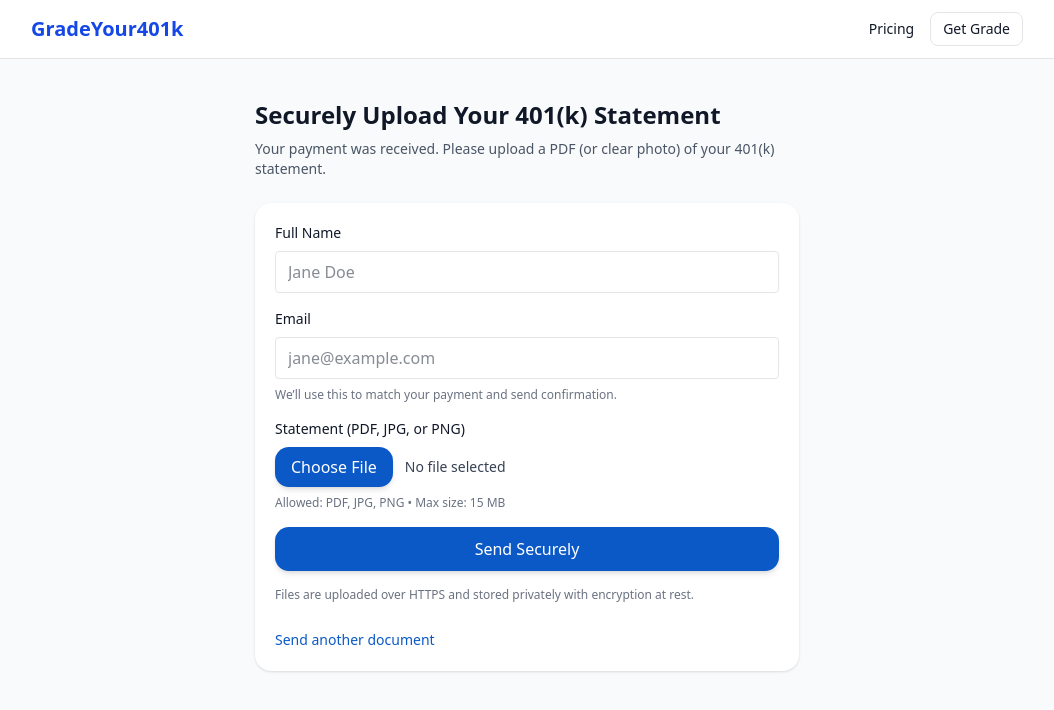
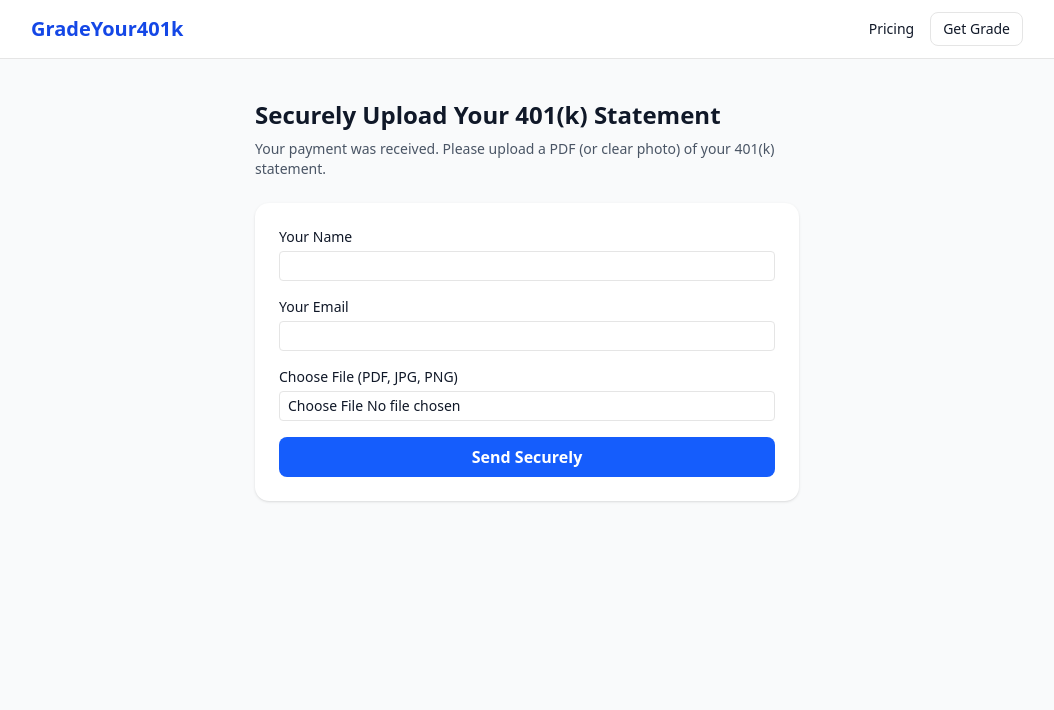
Before and after one commit to rremling/gradeyour401k, a Next.js app: page /upload in a window 1280 px wide. Shown: the top 710 px of the page, without its empty margins (113-1167 px from the left). Built offline with nearby package versions, Linux system fonts and the light colour scheme.

Commit message:
Update upload-client.tsx

```diff
--- a/src/app/upload/upload-client.tsx
+++ b/src/app/upload/upload-client.tsx
@@ -1,57 +1,22 @@
 "use client";
 
-import { useSearchParams, useRouter } from "next/navigation";
-import { useRef, useState } from "react";
-
-const MAX_MB = Number(process.env.NEXT_PUBLIC_MAX_UPLOAD_MB || "15");
-const ALLOWED = {
-  "application/pdf": ".pdf",
-  "image/jpeg": ".jpg",
-  "image/png": ".png",
-} as const;
-
-type Status = "idle" | "signing" | "uploading" | "verifying" | "done" | "error";
+import { useState } from "react";
 
 export default function UploadClient() {
-  const params = useSearchParams();
-  const router = useRouter();
-  const sessionId = params.get("session_id") || undefined;
-
+  const [file, setFile] = useState<File | null>(null);
+  const [status, setStatus] = useState<string>("");
+  const [sessionId, setSessionId] = useState<string>("");
   const [email, setEmail] = useState<string>("");
   const [name, setName] = useState<string>("");
-  const fileRef = useRef<HTMLInputElement>(null);
-
-  const [status, setStatus] = useState<Status>("idle");
-  const [progress, setProgress] = useState(0);
-  const [error, setError] = useState<string | null>(null);
-
-  // NEW: track how many uploads are remaining for this session (as reported by the server)
-  const [remaining, setRemaining] = useState<number | null>(null);
-
-  // NEW: purpose of this upload (default "upload"; switch to "additional" for resends/extra docs)
-  const [purpose, setPurpose] = useState<"upload" | "additional">("upload");
 
   async function handleUpload(e: React.FormEvent) {
     e.preventDefault();
-    setError(null);
-
-    const file = fileRef.current?.files?.[0];
-    if (!name.trim() || !email.trim() || !file) {
-      return setError("Please enter your name, email, and choose a file.");
-    }
-    if (!Object.keys(ALLOWED).includes(file.type)) {
-      return setError("Only PDF, JPG, or PNG files are allowed.");
-    }
-    if (file.size > MAX_MB * 1024 * 1024) {
-      return setError(`File is too large. Max ${MAX_MB} MB.`);
-    }
-    if (!sessionId) {
-      return setError("This upload link is missing a session_id. Please complete checkout first.");
-    }
+    if (!file) return alert("Please choose a file first.");
 
     try {
-      setStatus("signing");
-      // Ask our API to create a short-lived pre-signed PUT URL
+      setStatus("Requesting upload link…");
+
+      // 1️⃣ Ask backend for presigned URL
       const res = await fetch("/api/upload/s3-url", {
         method: "POST",
         headers: { "Content-Type": "application/json" },
@@ -59,162 +24,77 @@ export default function UploadClient() {
           filename: file.name,
           contentType: file.type,
           sessionId,
-          email: email || undefined,
-          name: name || undefined,
-          purpose, // <-- NEW
+          email,
+          name,
+          purpose: "review",
         }),
       });
 
       const data = await res.json();
-      if (!res.ok || !data?.uploadUrl || !data?.key) {
-        throw new Error(data?.error || "Failed to get upload URL");
-      }
-      const { uploadUrl, key, remaining: serverRemaining } = data as {
-        uploadUrl: string;
-        key: string;
-        remaining?: number;
-      };
+      if (!res.ok) throw new Error(data.error || "Failed to get upload URL");
 
-      // Server returns remaining after counting this presign
-      if (typeof serverRemaining === "number") setRemaining(serverRemaining);
+      const { uploadUrl } = data;
 
-      setStatus("uploading");
-      // PUT the file directly to S3 with the same Content-Type we signed for
-      await new Promise<void>((resolve, reject) => {
-        const xhr = new XMLHttpRequest();
-        xhr.open("PUT", uploadUrl);
-        xhr.setRequestHeader("Content-Type", file.type);
-        xhr.upload.onprogress = (evt) => {
-          if (evt.lengthComputable) setProgress(Math.round((evt.loaded / evt.total) * 100));
-        };
-        xhr.onload = () => (xhr.status >= 200 && xhr.status < 300 ? resolve() : reject(new Error(`Upload failed (${xhr.status})`)));
-        xhr.onerror = () => reject(new Error("Network error during upload"));
-        xhr.send(file);
+      // 2️⃣ Upload directly to S3 — PUT with NO HEADERS
+      setStatus("Uploading securely…");
+
+      const putRes = await fetch(uploadUrl, {
+        method: "PUT",
+        body: file, // ⚠️ no headers at all
       });
 
-      setStatus("verifying");
-      // Optional verification via our API
-      const verify = await fetch(`/api/upload/s3-url?key=${encodeURIComponent(key)}`);
-      const v = await verify.json();
-      if (!verify.ok || !v.ok) throw new Error(v?.error || "Upload verification failed");
+      if (!putRes.ok) throw new Error(`Upload failed (${putRes.status})`);
 
-      setStatus("done");
-      // On success, send them to scheduling
-      router.push("/schedule");
+      setStatus("✅ Upload complete!");
     } catch (err: any) {
-      setStatus("error");
-      setError(err.message || "Upload failed");
+      console.error("upload error", err);
+      setStatus(`❌ ${err.message}`);
     }
   }
 
-  const chosenFileName = fileRef.current?.files?.[0]?.name;
-
-  // Helper to quickly start an "additional" upload intent (resend/extra doc)
-  function prepareAdditionalUpload() {
-    setPurpose("additional");
-    setError(null);
-    setStatus("idle");
-    // Keep name/email; let them choose another file
-    if (fileRef.current) fileRef.current.value = "";
-  }
-
   return (
-    <form onSubmit={handleUpload} className="space-y-4 bg-white p-5 rounded-2xl shadow">
-      {/* Name */}
-      <div className="grid gap-2">
-        <label className="text-sm font-medium">Full Name</label>
+    <form
+      onSubmit={handleUpload}
+      className="bg-white shadow p-6 rounded-xl flex flex-col gap-4"
+    >
+      <label className="text-sm font-medium">
+        Your Name
         <input
-          className="border rounded px-3 py-2"
           type="text"
           value={name}
           onChange={(e) => setName(e.target.value)}
-          placeholder="Jane Doe"
-          autoComplete="name"
-          required
+          className="block w-full mt-1 border rounded px-2 py-1"
         />
-      </div>
+      </label>
 
-      {/* Email */}
-      <div className="grid gap-2">
-        <label className="text-sm font-medium">Email</label>
+      <label className="text-sm font-medium">
+        Your Email
         <input
-          className="border rounded px-3 py-2"
           type="email"
           value={email}
           onChange={(e) => setEmail(e.target.value)}
-          placeholder="jane@example.com"
-          autoComplete="email"
-          required
+          className="block w-full mt-1 border rounded px-2 py-1"
         />
-        <p className="text-xs text-gray-500">We’ll use this to match your payment and send confirmation.</p>
-      </div>
+      </label>
 
-      {/* Choose File (styled as button) */}
-      <div className="grid gap-2">
-        <label className="text-sm font-medium">Statement (PDF, JPG, or PNG)</label>
+      <label className="text-sm font-medium">
+        Choose File (PDF, JPG, PNG)
+        <input
+          type="file"
+          accept=".pdf,.jpg,.jpeg,.png"
+          onChange={(e) => setFile(e.target.files?.[0] || null)}
+          className="block w-full mt-1 border rounded px-2 py-1"
+        />
+      </label>
 
-        <div className="flex items-center gap-3">
-          <label
-            htmlFor="file-upload"
-            className="cursor-pointer inline-block bg-[#0b59c7] text-white font-medium px-4 py-2 rounded-xl hover:bg-[#0a4fb5] transition shadow-md"
-          >
-            Choose File
-          </label>
-          <span className="text-sm text-gray-700 truncate max-w-[60%]">
-            {chosenFileName ? `Selected: ${chosenFileName}` : "No file selected"}
-          </span>
-        </div>
-
-        <input
-          id="file-upload"
-          ref={fileRef}
-          type="file"
-          accept=".pdf,.jpg,.jpeg,.png,application/pdf,image/jpeg,image/png"
-          className="hidden"
-          required
-        />
-        <p className="text-xs text-gray-500">
-          Allowed: PDF, JPG, PNG • Max size: {MAX_MB} MB
-        </p>
-      </div>
-
-      {/* Primary action */}
       <button
         type="submit"
-        disabled={status === "signing" || status === "uploading" || status === "verifying"}
-        className="w-full bg-[#0b59c7] text-white rounded-xl py-2.5 font-medium hover:bg-[#0a4fb5] transition disabled:opacity-50 shadow-md"
+        className="bg-blue-600 text-white font-semibold py-2 rounded-md hover:bg-blue-700 transition"
       >
-        {status === "idle" && (purpose === "additional" ? "Send Another Document Securely" : "Send Securely")}
-        {status === "signing" && "Preparing secure link…"}
-        {status === "uploading" && `Sending… ${progress}%`}
-        {status === "verifying" && "Verifying…"}
-        {status === "done" && "Done!"}
-        {status === "error" && "Try Again"}
+        Send Securely
       </button>
 
-      {/* Secondary action: prepare another upload (doesn't submit) */}
-      <div className="flex items-center justify-between">
-        <div className="text-xs text-gray-500">
-          Files are uploaded over HTTPS and stored privately with encryption at rest.
-        </div>
-        {typeof remaining === "number" && (
-          <div className="text-xs font-medium text-gray-700">
-            Uploads remaining: {remaining}
-          </div>
-        )}
-      </div>
-
-      <div className="pt-2">
-        <button
-          type="button"
-          onClick={prepareAdditionalUpload}
-          className="text-sm font-medium text-[#0b59c7] hover:underline"
-        >
-          Send another document
-        </button>
-      </div>
-
-      {error && <p className="text-sm text-red-600">{error}</p>}
+      {status && <p className="text-sm text-gray-700">{status}</p>}
     </form>
   );
 }
```
